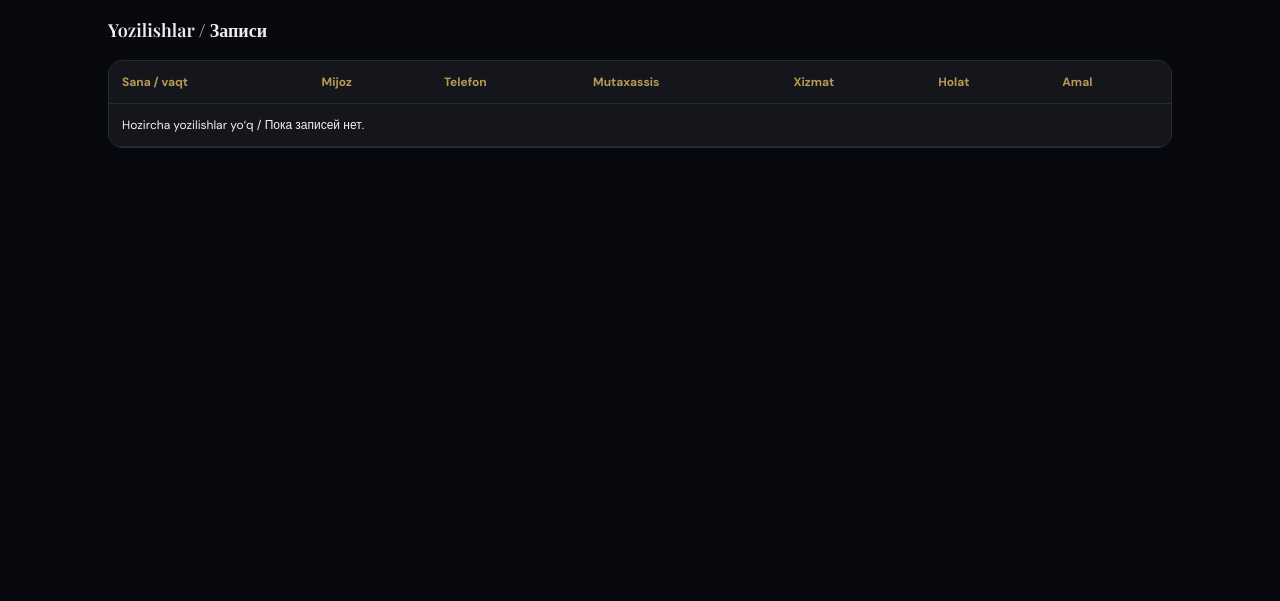
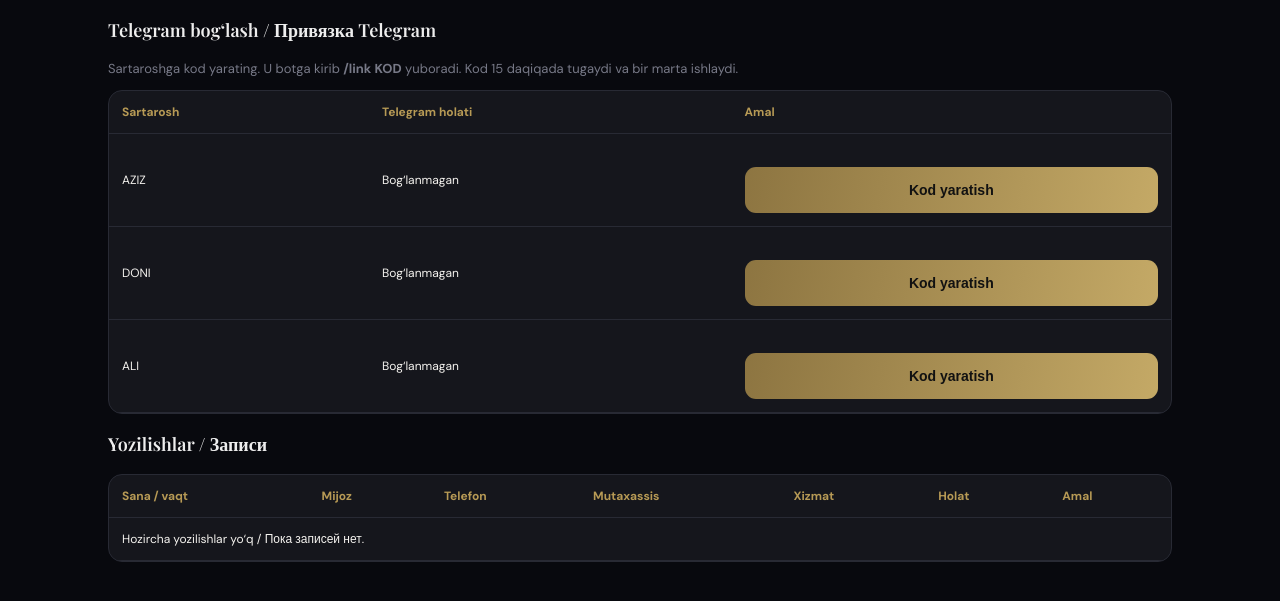
Before and after one commit to doniyorergashev012-hash/hawk-strike-booking, a Flask app: page /admin in a window 1280 px wide. Shown: the part 158-759 px from the top of the page. Run offline with Flask 3, Linux system fonts and the light colour scheme; the visitor is signed in with stand-in values (Sample User, id 1); data comes from the database, SQL or seed files in the repository; data that the repository does not hold is empty; some libraries are stand-ins or nearby versions.

Commit message:
Update Hawk Strike and Telegram barber linking

```diff
--- a/app.py
+++ b/app.py
@@ -1,4 +1,4 @@
-import os, sqlite3, hmac, hashlib, json
+import os, sqlite3, hmac, hashlib, json, secrets
 from datetime import datetime, date
 from urllib.parse import parse_qsl
 import requests
@@ -6,6 +6,14 @@ from dotenv import load_dotenv
 load_dotenv()
 from flask import Flask, render_template, request, jsonify, redirect, url_for, session, flash
 from werkzeug.security import generate_password_hash, check_password_hash
+
+DATABASE_URL = os.getenv("DATABASE_URL", "").strip().strip('"').strip("\'")
+if DATABASE_URL:
+    import psycopg
+    from psycopg.rows import dict_row
+    from psycopg.errors import UniqueViolation
+else:
+    UniqueViolation = sqlite3.IntegrityError
 
 BASE_DIR = os.path.dirname(os.path.abspath(__file__))
 DB_PATH = os.path.join(BASE_DIR, "barber.db")
@@ -17,55 +25,144 @@ SHOP_NAME = os.getenv("SHOP_NAME", "Hawk Strike")
 APP_URL = os.getenv("APP_URL", "https://example.com")
 ADMIN_USER = os.getenv("ADMIN_USER", "admin")
 ADMIN_PASSWORD = os.getenv("ADMIN_PASSWORD", "change-me")
+TELEGRAM_WEBHOOK_SECRET = os.getenv("TELEGRAM_WEBHOOK_SECRET", "")
+
+
+class DatabaseConnection:
+    """Small adapter so the same SQL works with local SQLite and hosted PostgreSQL."""
+    def __init__(self):
+        if DATABASE_URL:
+            self.con = psycopg.connect(DATABASE_URL, row_factory=dict_row)
+            self.postgres = True
+        else:
+            self.con = sqlite3.connect(DB_PATH)
+            self.con.row_factory = sqlite3.Row
+            self.postgres = False
+
+    def execute(self, query, params=()):
+        if self.postgres:
+            query = query.replace("?", "%s")
+        return self.con.execute(query, params)
+
+    def __enter__(self):
+        return self
+
+    def __exit__(self, exc_type, exc_value, traceback):
+        try:
+            if exc_type:
+                self.con.rollback()
+            else:
+                self.con.commit()
+        finally:
+            self.con.close()
+        return False
 
 
 def db():
-    con = sqlite3.connect(DB_PATH)
-    con.row_factory = sqlite3.Row
-    return con
+    return DatabaseConnection()
 
 
 def init_db():
     with db() as con:
-        con.execute("""CREATE TABLE IF NOT EXISTS stylists (
-            id INTEGER PRIMARY KEY AUTOINCREMENT, name TEXT NOT NULL,
-            title TEXT DEFAULT 'BARBER', photo TEXT DEFAULT '', active INTEGER DEFAULT 1)""")
-        con.execute("""CREATE TABLE IF NOT EXISTS services (
-            id INTEGER PRIMARY KEY AUTOINCREMENT, name TEXT NOT NULL,
-            name_ru TEXT DEFAULT '', duration INTEGER NOT NULL DEFAULT 30,
-            price INTEGER NOT NULL DEFAULT 0, active INTEGER DEFAULT 1)""")
-        con.execute("""CREATE TABLE IF NOT EXISTS bookings (
-            id INTEGER PRIMARY KEY AUTOINCREMENT, stylist_id INTEGER NOT NULL,
-            service_id INTEGER NOT NULL, customer_name TEXT NOT NULL,
-            phone TEXT NOT NULL, booking_date TEXT NOT NULL, booking_time TEXT NOT NULL,
-            telegram_id TEXT DEFAULT '', status TEXT DEFAULT 'new', created_at TEXT NOT NULL,
-            UNIQUE(stylist_id, booking_date, booking_time))""")
-        con.execute("""CREATE TABLE IF NOT EXISTS users (
-            id INTEGER PRIMARY KEY AUTOINCREMENT, username TEXT UNIQUE NOT NULL,
-            password_hash TEXT NOT NULL, role TEXT NOT NULL,
-            stylist_id INTEGER, active INTEGER DEFAULT 1)""")
-        if con.execute("SELECT COUNT(*) FROM stylists").fetchone()[0] == 0:
-            con.executemany("INSERT INTO stylists(name,title) VALUES(?,?)",
-                            [("AZIZ","BARBER"),("DONI","BARBER"),("ALI","BARBER")])
-        if con.execute("SELECT COUNT(*) FROM services").fetchone()[0] == 0:
-            con.executemany("INSERT INTO services(name,name_ru,duration,price) VALUES(?,?,?,?)", [
-                ("Soch olish","Стрижка",30,50000),
-                ("Soqol olish","Стрижка бороды",20,30000),
-                ("Soch + soqol","Стрижка + борода",50,70000)])
-        # Demo barber logins are created once; change passwords before public launch.
-        for username, stylist_id in [("aziz",1),("doni",2),("ali",3)]:
+        if DATABASE_URL:
+            con.execute("""CREATE TABLE IF NOT EXISTS stylists (
+                id BIGSERIAL PRIMARY KEY, name TEXT NOT NULL,
+                title TEXT DEFAULT 'BARBER', photo TEXT DEFAULT '', active INTEGER DEFAULT 1, telegram_chat_id TEXT DEFAULT '')""")
+            con.execute("""CREATE TABLE IF NOT EXISTS services (
+                id BIGSERIAL PRIMARY KEY, name TEXT NOT NULL,
+                name_ru TEXT DEFAULT '', duration INTEGER NOT NULL DEFAULT 30,
+                price INTEGER NOT NULL DEFAULT 0, active INTEGER DEFAULT 1)""")
+            con.execute("""CREATE TABLE IF NOT EXISTS bookings (
+                id BIGSERIAL PRIMARY KEY, stylist_id BIGINT NOT NULL,
+                service_id BIGINT NOT NULL, customer_name TEXT NOT NULL,
+                phone TEXT NOT NULL, booking_date TEXT NOT NULL, booking_time TEXT NOT NULL,
+                telegram_id TEXT DEFAULT '', status TEXT DEFAULT 'new', created_at TEXT NOT NULL,
+                UNIQUE(stylist_id, booking_date, booking_time))""")
+            con.execute("""CREATE TABLE IF NOT EXISTS users (
+                id BIGSERIAL PRIMARY KEY, username TEXT UNIQUE NOT NULL,
+                password_hash TEXT NOT NULL, role TEXT NOT NULL,
+                stylist_id BIGINT, active INTEGER DEFAULT 1)""")
+            con.execute("""CREATE TABLE IF NOT EXISTS telegram_link_codes (
+                id BIGSERIAL PRIMARY KEY, stylist_id BIGINT NOT NULL, code_hash TEXT UNIQUE NOT NULL,
+                expires_at TEXT NOT NULL, used_at TEXT DEFAULT '')""")
+            con.execute("ALTER TABLE stylists ADD COLUMN IF NOT EXISTS telegram_chat_id TEXT DEFAULT ''")
+        else:
+            con.execute("""CREATE TABLE IF NOT EXISTS stylists (
+                id INTEGER PRIMARY KEY AUTOINCREMENT, name TEXT NOT NULL,
+                title TEXT DEFAULT 'BARBER', photo TEXT DEFAULT '', active INTEGER DEFAULT 1)""")
+            con.execute("""CREATE TABLE IF NOT EXISTS services (
+                id INTEGER PRIMARY KEY AUTOINCREMENT, name TEXT NOT NULL,
+                name_ru TEXT DEFAULT '', duration INTEGER NOT NULL DEFAULT 30,
+                price INTEGER NOT NULL DEFAULT 0, active INTEGER DEFAULT 1)""")
+            con.execute("""CREATE TABLE IF NOT EXISTS bookings (
+                id INTEGER PRIMARY KEY AUTOINCREMENT, stylist_id INTEGER NOT NULL,
+                service_id INTEGER NOT NULL, customer_name TEXT NOT NULL,
+                phone TEXT NOT NULL, booking_date TEXT NOT NULL, booking_time TEXT NOT NULL,
+                telegram_id TEXT DEFAULT '', status TEXT DEFAULT 'new', created_at TEXT NOT NULL,
+                UNIQUE(stylist_id, booking_date, booking_time))""")
+            con.execute("""CREATE TABLE IF NOT EXISTS users (
+                id INTEGER PRIMARY KEY AUTOINCREMENT, username TEXT UNIQUE NOT NULL,
+                password_hash TEXT NOT NULL, role TEXT NOT NULL,
+                stylist_id INTEGER, active INTEGER DEFAULT 1)""")
+            con.execute("""CREATE TABLE IF NOT EXISTS telegram_link_codes (
+                id INTEGER PRIMARY KEY AUTOINCREMENT, stylist_id INTEGER NOT NULL, code_hash TEXT UNIQUE NOT NULL,
+                expires_at TEXT NOT NULL, used_at TEXT DEFAULT '')""")
+            cols = {row[1] for row in con.execute("PRAGMA table_info(stylists)").fetchall()}
+            if "telegram_chat_id" not in cols:
+                con.execute("ALTER TABLE stylists ADD COLUMN telegram_chat_id TEXT DEFAULT ''")
+        if con.execute("SELECT COUNT(*) AS total FROM stylists").fetchone()["total"] == 0:
+            for name in ("AZIZ", "DONI", "ALI"):
+                con.execute("INSERT INTO stylists(name,title) VALUES(?,?)", (name, "BARBER"))
+        if con.execute("SELECT COUNT(*) AS total FROM services").fetchone()["total"] == 0:
+            for service in [
+                ("Soch olish", "Стрижка", 30, 50000),
+                ("Soqol olish", "Стрижка бороды", 20, 30000),
+                ("Soch + soqol", "Стрижка + борода", 50, 70000),
+            ]:
+                con.execute("INSERT INTO services(name,name_ru,duration,price) VALUES(?,?,?,?)", service)
+        for username, stylist_id in [("aziz", 1), ("doni", 2), ("ali", 3)]:
             if con.execute("SELECT 1 FROM users WHERE username=?", (username,)).fetchone() is None:
                 con.execute("INSERT INTO users(username,password_hash,role,stylist_id) VALUES(?,?,?,?)",
                             (username, generate_password_hash("change-me"), "barber", stylist_id))
 
 
+def telegram_send(chat_id, message):
+    if not BOT_TOKEN or not chat_id:
+        return False
+    try:
+        response = requests.post(f"https://api.telegram.org/bot{BOT_TOKEN}/sendMessage",
+                                 json={"chat_id": str(chat_id), "text": message}, timeout=8)
+        response.raise_for_status()
+        return response.json().get("ok", False)
+    except requests.RequestException:
+        app.logger.exception("Telegram notification failed")
+        return False
+
+
 def telegram_notify(message):
-    if BOT_TOKEN and ADMIN_CHAT_ID:
-        try:
-            requests.post(f"https://api.telegram.org/bot{BOT_TOKEN}/sendMessage",
-                          json={"chat_id": ADMIN_CHAT_ID, "text": message}, timeout=8)
-        except requests.RequestException:
-            app.logger.exception("Telegram notification failed")
+    return telegram_send(ADMIN_CHAT_ID, message)
+
+
+def telegram_webhook_url():
+    explicit = os.getenv("TELEGRAM_WEBHOOK_URL", "").strip()
+    if explicit:
+        return explicit
+    base = (os.getenv("PUBLIC_BASE_URL", "") or os.getenv("RENDER_EXTERNAL_URL", "")).strip().rstrip("/")
+    return f"{base}/telegram/webhook" if base else ""
+
+
+def configure_telegram_webhook():
+    webhook_url = telegram_webhook_url()
+    if not (BOT_TOKEN and webhook_url and TELEGRAM_WEBHOOK_SECRET):
+        return
+    try:
+        response = requests.post(f"https://api.telegram.org/bot{BOT_TOKEN}/setWebhook",
+            json={"url": webhook_url, "secret_token": TELEGRAM_WEBHOOK_SECRET,
+                  "allowed_updates": ["message"]}, timeout=10)
+        if not response.ok:
+            app.logger.error("Telegram webhook setup failed: %s", response.text[:300])
+    except requests.RequestException:
+        app.logger.exception("Telegram webhook setup request failed")
 
 
 def validate_telegram_init_data(init_data):
@@ -142,7 +239,7 @@ def book():
     tg_user = validate_telegram_init_data(data.get("init_data",""))
     telegram_id = str(tg_user.get("id","")) if tg_user else ""
     with db() as con:
-        stylist = con.execute("SELECT name FROM stylists WHERE id=? AND active=1",(stylist_id,)).fetchone()
+        stylist = con.execute("SELECT name,telegram_chat_id FROM stylists WHERE id=? AND active=1",(stylist_id,)).fetchone()
         service = con.execute("SELECT name,name_ru,price FROM services WHERE id=? AND active=1",(service_id,)).fetchone()
         if not stylist or not service:
             return jsonify({"ok":False,"message":"Tanlov topilmadi / Выбор не найден."}), 404
@@ -150,10 +247,81 @@ def book():
             con.execute("""INSERT INTO bookings(stylist_id,service_id,customer_name,phone,booking_date,
                 booking_time,telegram_id,created_at) VALUES(?,?,?,?,?,?,?,?,?)""".replace("VALUES(?,?,?,?,?,?,?,?,?)","VALUES(?,?,?,?,?,?,?,?)"),
                 (stylist_id,service_id,name,phone,day,time,telegram_id,datetime.now().isoformat(timespec="seconds")))
-        except sqlite3.IntegrityError:
+        except (sqlite3.IntegrityError, UniqueViolation):
             return jsonify({"ok":False,"message":"Bu vaqt band / Это время уже занято."}), 409
-    telegram_notify(f"🆕 {SHOP_NAME}\\n{name} | {phone}\\n{stylist['name']}\\n{service['name']}\\n{day} {time}")
+    try:
+        pretty_day = datetime.strptime(day, "%Y-%m-%d").strftime("%d.%m.%Y")
+    except ValueError:
+        pretty_day = day
+    message = (
+        f"✂️ {SHOP_NAME.upper()}\n"
+        f"━━━━━━━━━━━━━━━━━━\n"
+        f"🆕 YANGI BUYURTMA!\n"
+        f"━━━━━━━━━━━━━━━━━━\n"
+        f"👤 Mijoz: {name}\n"
+        f"📞 Telefon: {phone}\n"
+        f"💈 Sartarosh: {stylist['name']}\n"
+        f"✂️ Xizmat: {service['name']}\n"
+        f"📅 Sana: {pretty_day}\n"
+        f"🕒 Vaqt: {time}\n"
+        f"━━━━━━━━━━━━━━━━━━\n"
+        f"✅ Buyurtma qabul qilindi."
+    )
+    telegram_notify(message)
+    if stylist["telegram_chat_id"]:
+        telegram_send(stylist["telegram_chat_id"], message)
     return jsonify({"ok":True,"message":"Yozilishingiz qabul qilindi! / Запись принята!"})
+
+
+@app.post("/telegram/webhook")
+def telegram_webhook():
+    if not TELEGRAM_WEBHOOK_SECRET or request.headers.get("X-Telegram-Bot-Api-Secret-Token") != TELEGRAM_WEBHOOK_SECRET:
+        return jsonify({"ok": False}), 403
+    update = request.get_json(silent=True) or {}
+    message = update.get("message") or {}
+    chat = message.get("chat") or {}
+    chat_id = chat.get("id")
+    text = (message.get("text") or "").strip()
+    if not chat_id or not text:
+        return jsonify({"ok": True})
+    if text.startswith("/start"):
+        telegram_send(chat_id, f"{SHOP_NAME} sartarosh akkauntini bog‘lash uchun admin bergan kodni yuboring:\n/link KOD")
+    elif text.startswith("/link "):
+        code = text.split(maxsplit=1)[1].strip()
+        code_hash = hashlib.sha256(code.encode()).hexdigest()
+        now = datetime.now().isoformat(timespec="seconds")
+        with db() as con:
+            link = con.execute("SELECT stylist_id FROM telegram_link_codes WHERE code_hash=? AND used_at='' AND expires_at>?", (code_hash, now)).fetchone()
+            if not link:
+                telegram_send(chat_id, "Kod noto‘g‘ri, ishlatilgan yoki muddati tugagan. Admin’dan yangi kod oling.")
+            else:
+                con.execute("UPDATE stylists SET telegram_chat_id='' WHERE telegram_chat_id=?", (str(chat_id),))
+                con.execute("UPDATE stylists SET telegram_chat_id=? WHERE id=?", (str(chat_id), link["stylist_id"]))
+                con.execute("UPDATE telegram_link_codes SET used_at=? WHERE code_hash=?", (now, code_hash))
+                stylist = con.execute("SELECT name FROM stylists WHERE id=?", (link["stylist_id"],)).fetchone()
+                telegram_send(chat_id, f"✅ Telegram akkauntingiz {stylist['name']} profiliga bog‘landi. Endi faqat o‘zingizga tegishli yangi zakaslar haqida xabar olasiz.")
+    else:
+        telegram_send(chat_id, "Bog‘lash uchun /link KOD buyrug‘idan foydalaning.")
+    return jsonify({"ok": True})
+
+
+@app.post("/admin/stylist/<int:stylist_id>/telegram-code")
+def create_stylist_telegram_code(stylist_id):
+    if session.get("role") != "admin":
+        return redirect(url_for("admin_login"))
+    code = secrets.token_urlsafe(6)
+    code_hash = hashlib.sha256(code.encode()).hexdigest()
+    from datetime import timedelta
+    expires = (datetime.now() + timedelta(minutes=15)).isoformat(timespec="seconds")
+    with db() as con:
+        stylist = con.execute("SELECT name FROM stylists WHERE id=? AND active=1", (stylist_id,)).fetchone()
+        if not stylist:
+            flash("Sartarosh topilmadi.")
+        else:
+            con.execute("INSERT INTO telegram_link_codes(stylist_id,code_hash,expires_at,used_at) VALUES(?,?,?,?)",
+                        (stylist_id, code_hash, expires, ""))
+            flash(f"{stylist['name']} uchun bir martalik kod: {code} — 15 daqiqa amal qiladi. Sartarosh botga /link {code} yuborsin.")
+    return redirect(url_for("admin"))
 
 
 @app.route("/admin/login", methods=["GET","POST"])
@@ -194,7 +362,8 @@ def admin():
                 JOIN services v ON v.id=b.service_id
                 WHERE b.stylist_id=? ORDER BY b.booking_date DESC,b.booking_time DESC""",
                 (session["stylist_id"],)).fetchall()
-    return render_template("admin.html", bookings=rows, shop_name=SHOP_NAME,
+        stylist_rows = con.execute("SELECT id,name,telegram_chat_id FROM stylists WHERE active=1 ORDER BY id").fetchall() if session["role"] == "admin" else []
+    return render_template("admin.html", bookings=rows, stylists=stylist_rows, shop_name=SHOP_NAME,
                            username=session["username"], role=session["role"])
 
 
@@ -212,5 +381,6 @@ def booking_action(booking_id, action):
 
 
 init_db()
+configure_telegram_webhook()
 if __name__ == "__main__":
     app.run(host="127.0.0.1",port=5000,debug=True)
--- a/requirements.txt
+++ b/requirements.txt
@@ -3,3 +3,4 @@ requests==2.32.3
 python-telegram-bot==21.10
 python-dotenv==1.0.1
 gunicorn==23.0.0
+psycopg[binary]==3.2.6
--- a/templates/admin.html
+++ b/templates/admin.html
@@ -1,6 +1,12 @@
 <!doctype html><html lang="uz"><head><meta charset="utf-8"><meta name="viewport" content="width=device-width,initial-scale=1">
 <title>Hawk Strike — Panel</title><link rel="stylesheet" href="{{ url_for('static', filename='style.css') }}"></head>
 <body><main class="admin-wrap"><header class="admin-head"><div><p class="top-mark">BOSHQARUV / УПРАВЛЕНИЕ</p><h1>{{ shop_name }}</h1><p class="muted">{{ username }} · {{ 'Administrator' if role=='admin' else 'Barber' }}</p></div><a href="/admin/logout">Chiqish / Выйти</a></header>
+{% with messages = get_flashed_messages() %}{% if messages %}<div class="notice success">{% for message in messages %}<p>{{ message }}</p>{% endfor %}</div>{% endif %}{% endwith %}
+{% if role == 'admin' %}<h2 class="section-title">Telegram bog‘lash / Привязка Telegram</h2>
+<p class="muted">Sartaroshga kod yarating. U botga kirib <b>/link KOD</b> yuboradi. Kod 15 daqiqada tugaydi va bir marta ishlaydi.</p>
+<div class="table-wrap"><table><thead><tr><th>Sartarosh</th><th>Telegram holati</th><th>Amal</th></tr></thead><tbody>
+{% for st in stylists %}<tr><td>{{ st.name }}</td><td>{{ 'Bog‘langan' if st.telegram_chat_id else 'Bog‘lanmagan' }}</td><td><form method="post" action="/admin/stylist/{{ st.id }}/telegram-code"><button class="primary" type="submit">Kod yaratish</button></form></td></tr>{% endfor %}
+</tbody></table></div>{% endif %}
 <h2 class="section-title">Yozilishlar / Записи</h2>
 <div class="table-wrap"><table><thead><tr><th>Sana / vaqt</th><th>Mijoz</th><th>Telefon</th><th>Mutaxassis</th><th>Xizmat</th><th>Holat</th><th>Amal</th></tr></thead><tbody>
 {% for b in bookings %}<tr><td>{{ b.booking_date }}<br>{{ b.booking_time }}</td><td>{{ b.customer_name }}</td><td>{{ b.phone }}</td><td>{{ b.stylist }}</td><td>{{ b.service }}<br>{{ "{:,}".format(b.price) }} so‘m</td><td>{{ b.status }}</td><td class="actions">
```
Also changed, not shown: templates/landing.html (+5 -6 lines).
